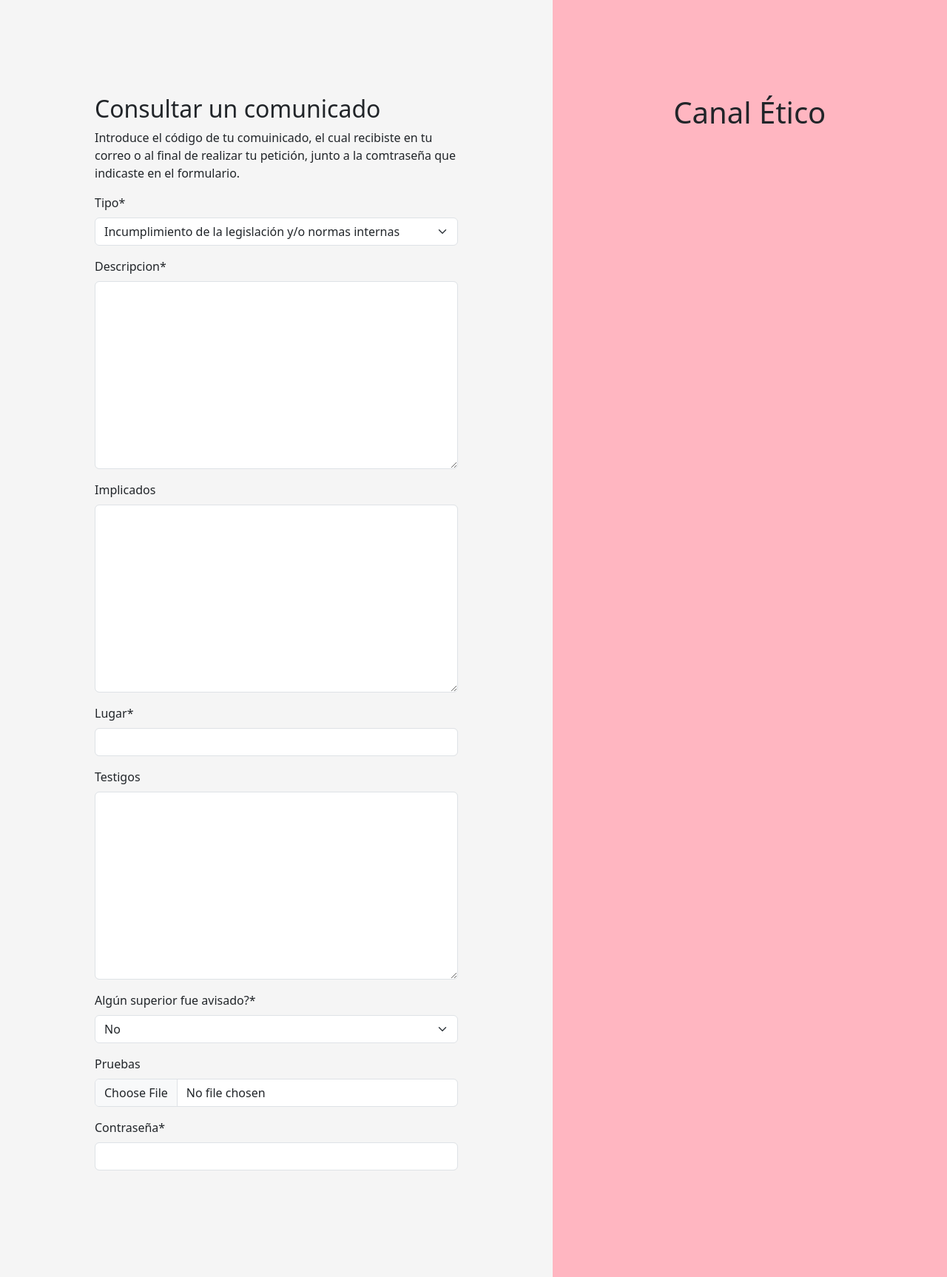
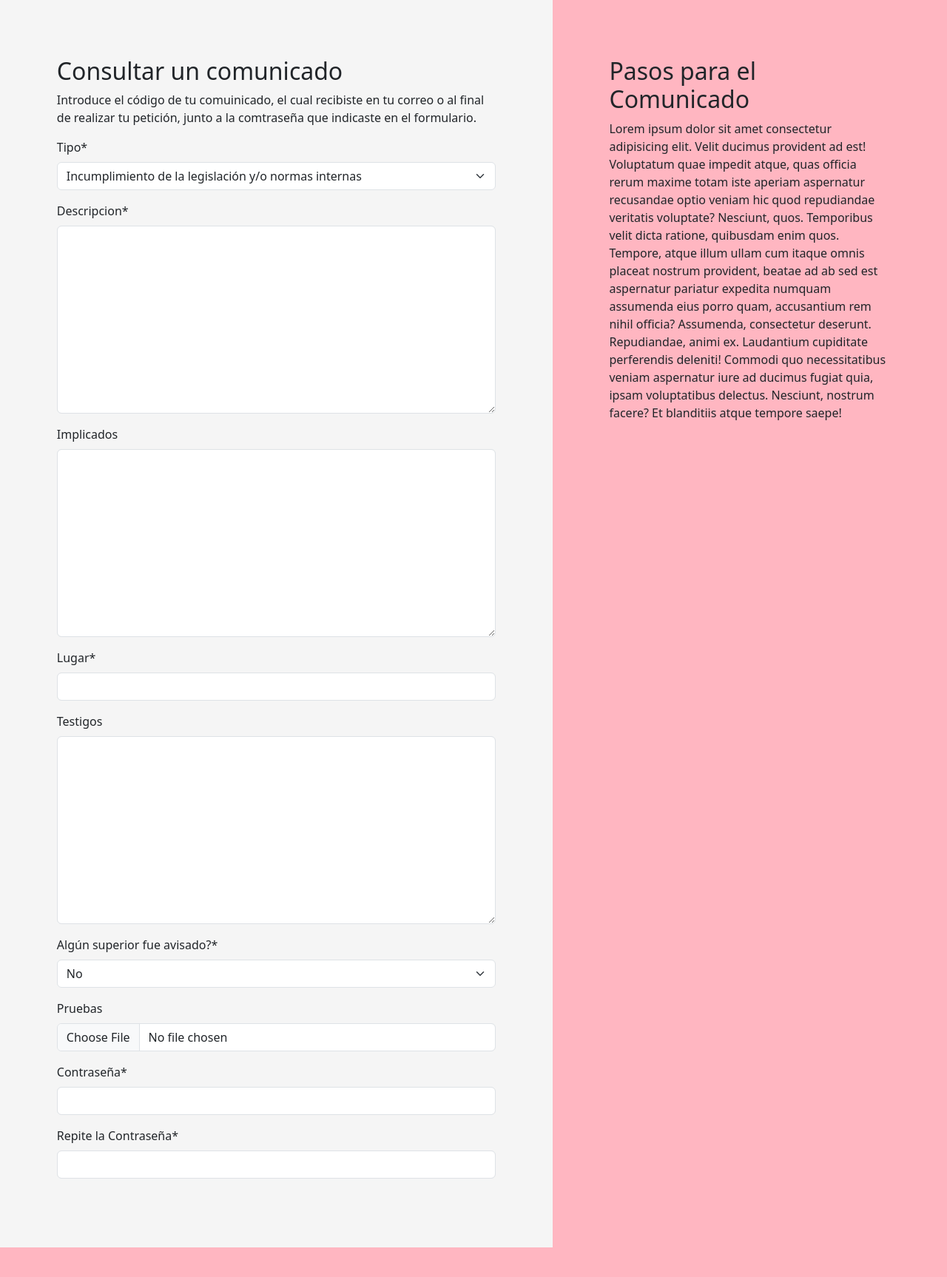
Before and after one commit to DavidCounagoGonzalez/AprendiendoPython, a Django app: page /consultar/ in a window 1280 px wide. Shown: the whole page at 74% size. After the commit the page ends 1686 px from the top, so only its background shows below. Run offline with Django 5.2, Linux system fonts and the light colour scheme; some libraries are stand-ins or nearby versions.

Commit message:
YA está la confirmación de contraseña y debe tener un mínimo d e 8 caracteres

```diff
--- a/CanalEtico/CanalEticoApp/forms.py
+++ b/CanalEtico/CanalEticoApp/forms.py
@@ -1,6 +1,7 @@
 from django.forms import ModelForm
 from django import forms
 from .models import Usuario, Comunicado
+from django.core.validators import MinLengthValidator
 
 class UsuarioForm(ModelForm):
     class Meta:
@@ -9,6 +10,8 @@ class UsuarioForm(ModelForm):
 
 class ComunicadoForm(ModelForm):
 
+    contraseña2 = forms.CharField(label="Repite la Contraseña", max_length=200, validators=[MinLengthValidator(8)])
+
     class Meta:
         model = Comunicado
-        fields = ['tipo', 'descripcion', 'implicados', 'lugar', 'testigos', 'avisado', 'pruebas', 'contraseña', 'contraseña' ]
+        fields = ['tipo', 'descripcion', 'implicados', 'lugar', 'testigos', 'avisado', 'pruebas', 'contraseña', 'contraseña', 'contraseña', 'contraseña2' ]
--- a/CanalEtico/CanalEticoApp/models.py
+++ b/CanalEtico/CanalEticoApp/models.py
@@ -1,5 +1,5 @@
 from django.db import models
-from django.core.validators import RegexValidator
+from django.core.validators import RegexValidator, MinLengthValidator
 
 # Create your models here.
 
@@ -31,7 +31,7 @@ class Comunicado(models.Model):
         NS = '', 'No lo sé'
 
     token = models.CharField(max_length=12, unique=True)
-    contraseña =  models.CharField(max_length=200, blank=False)
+    contraseña =  models.CharField(max_length=200, blank=False, validators=[MinLengthValidator(8)])
     tipo = models.CharField(max_length=2, choices=Tipo.choices, default=Tipo.LEG)
     implicados = models.TextField(blank=True)
     descripcion = models.TextField()
--- a/CanalEtico/CanalEticoApp/static/css/main.css
+++ b/CanalEtico/CanalEticoApp/static/css/main.css
@@ -4,7 +4,7 @@ body {
 }
 
 .bloque {
-    padding: 10%;
+    padding: 6%;
 }
 
 .bloque-Info {
--- a/CanalEtico/CanalEticoApp/templates/consultar.html
+++ b/CanalEtico/CanalEticoApp/templates/consultar.html
@@ -18,8 +18,13 @@
                 </div>
             </div>
         </div>
-        <div class="col-12 col-md-5 bloque bloque-Info text-center">
-            <h1>Canal Ético</h1>
+        <div class="col-12 col-md-5 bloque bloque-Info text-start sticky-top">
+            <div class="sticky-top">
+                <h2>Pasos para el Comunicado</h2>
+                <p>
+                    Lorem ipsum dolor sit amet consectetur adipisicing elit. Velit ducimus provident ad est! Voluptatum quae impedit atque, quas officia rerum maxime totam iste aperiam aspernatur recusandae optio veniam hic quod repudiandae veritatis voluptate? Nesciunt, quos. Temporibus velit dicta ratione, quibusdam enim quos. Tempore, atque illum ullam cum itaque omnis placeat nostrum provident, beatae ad ab sed est aspernatur pariatur expedita numquam assumenda eius porro quam, accusantium rem nihil officia? Assumenda, consectetur deserunt. Repudiandae, animi ex. Laudantium cupiditate perferendis deleniti! Commodi quo necessitatibus veniam aspernatur iure ad ducimus fugiat quia, ipsam voluptatibus delectus. Nesciunt, nostrum facere? Et blanditiis atque tempore saepe!
+                </p>
+            </div>
         </div>
     </div>
 </div>
```
